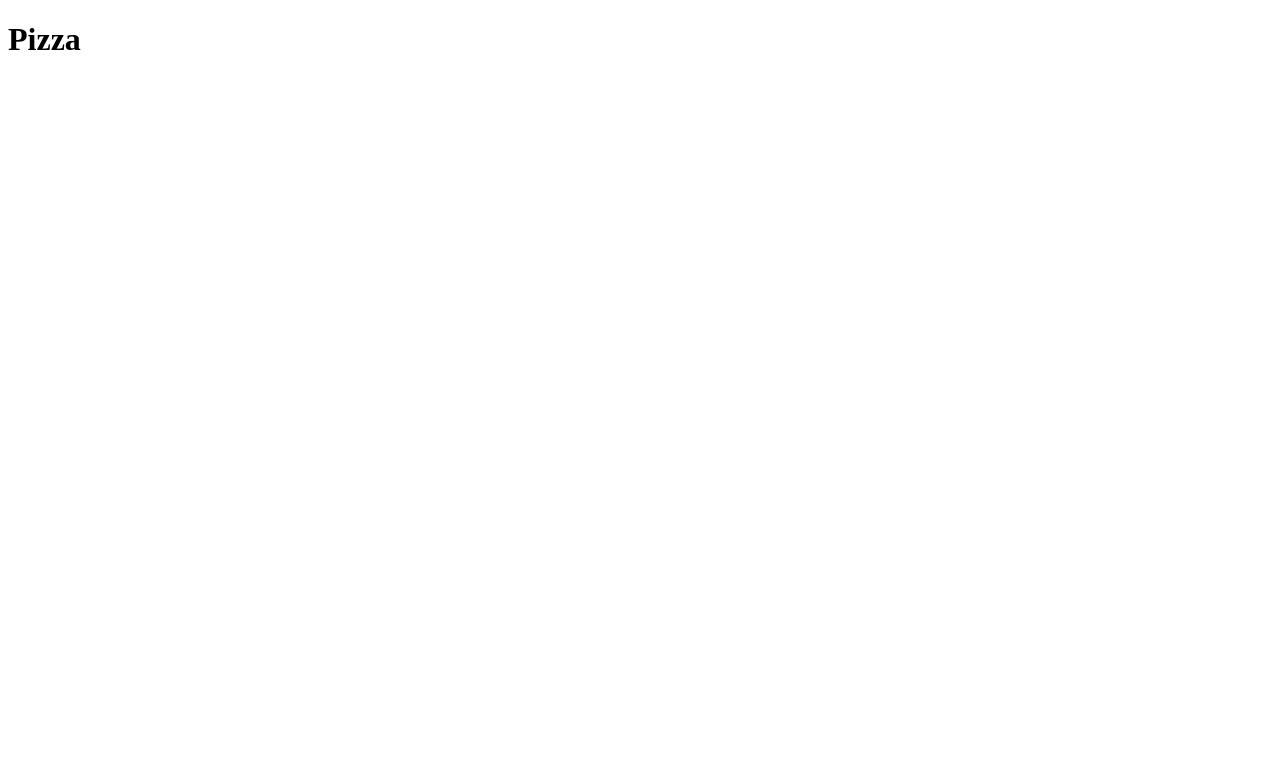
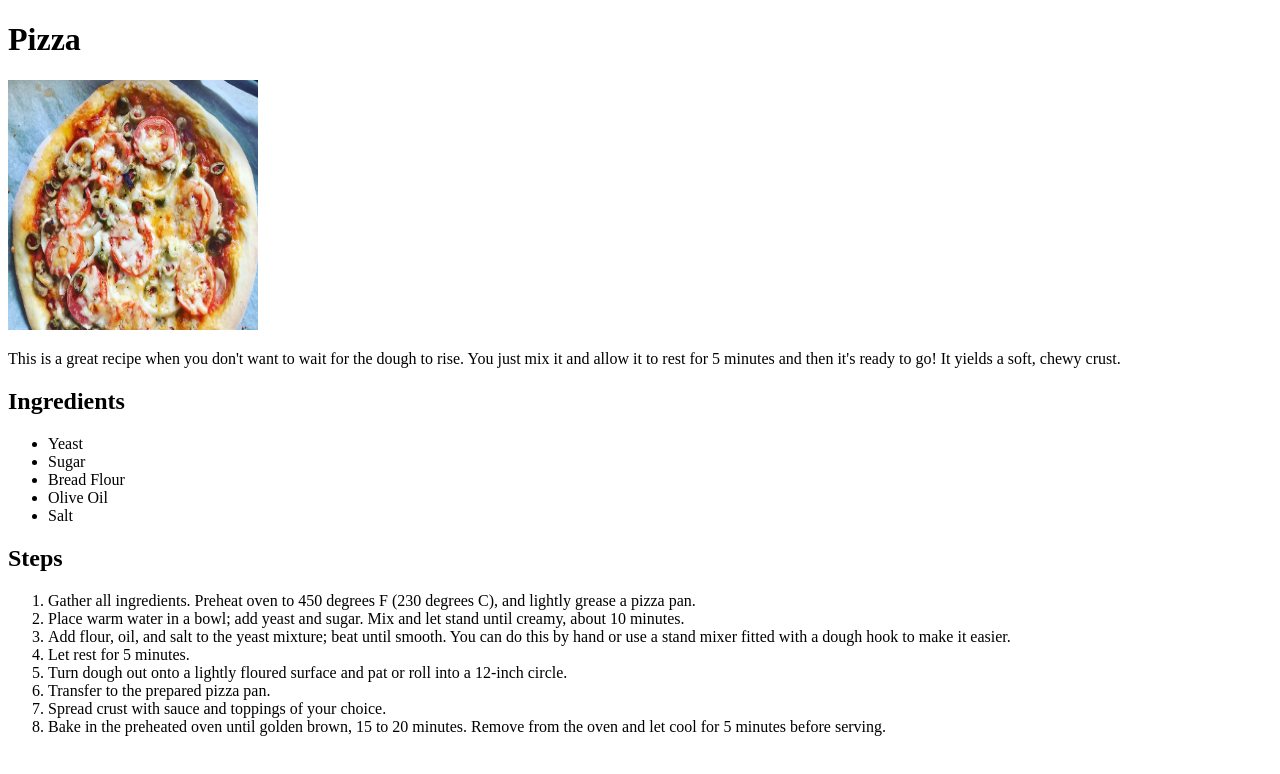
Before and after one commit to mkijek89/odin-recipes24, a plain HTML site: page recipes/pizza.html in a window 1280 px wide. Drawn offline with Linux system fonts and the light colour scheme.

Commit message:
Add pizza picture and recipe

```diff
--- a/recipes/pizza.html
+++ b/recipes/pizza.html
@@ -6,5 +6,26 @@
     </head>
     <body>
         <h1>Pizza</h1>
+        <img src="../images/pizza.webp" alt="Pizza picture" width="250" height="250">
+        <p>This is a great recipe when you don't want to wait for the dough to rise. You just mix it and allow it to rest for 5 minutes and then it's ready to go! It yields a soft, chewy crust.</p>
+        <h2>Ingredients</h2>
+            <ul>
+                <li>Yeast</li>
+                <li>Sugar</li>
+                <li>Bread Flour</li>
+                <li>Olive Oil</li>
+                <li>Salt</li>
+            </ul>
+        <h2>Steps</h2>
+            <ol>
+                <li>Gather all ingredients. Preheat oven to 450 degrees F (230 degrees C), and lightly grease a pizza pan.</li>
+                <li>Place warm water in a bowl; add yeast and sugar. Mix and let stand until creamy, about 10 minutes.</li>
+                <li>Add flour, oil, and salt to the yeast mixture; beat until smooth. You can do this by hand or use a stand mixer fitted with a dough hook to make it easier.</li>
+                <li>Let rest for 5 minutes.</li>
+                <li>Turn dough out onto a lightly floured surface and pat or roll into a 12-inch circle.</li>
+                <li>Transfer to the prepared pizza pan.</li>
+                <li>Spread crust with sauce and toppings of your choice.</li>
+                <li>Bake in the preheated oven until golden brown, 15 to 20 minutes. Remove from the oven and let cool for 5 minutes before serving.</li>
+            </ol>
     </body>
 </html>
```
